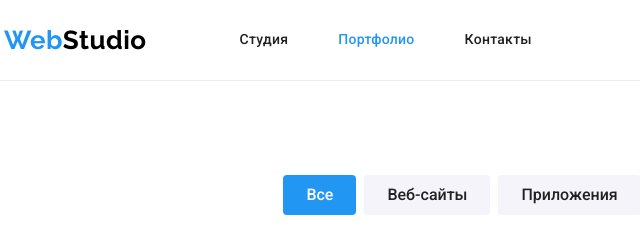
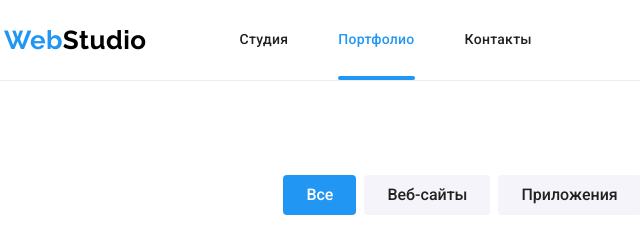
Before and after one commit to AnastasiyaSeroshtan/goit-markup-hw-05, a plain HTML site: page portfolio.html in a window 1280 px wide. Shown: the top 240 px of the page, 51-691 px from the left. Drawn offline with nearby package versions, Linux system fonts and the light colour scheme.

Commit message:
делает подчёркивание ссылки текущей страницы

```diff
--- a/css/styles.css
+++ b/css/styles.css
@@ -108,6 +108,7 @@ img {
 }
 
 .nav-list-link {
+  position: relative;
   display: block;
   padding-top: 32px;
   padding-bottom: 32px;
@@ -123,6 +124,18 @@ img {
 .header-contact-link:hover,
 .header-contact-link:focus {
   color: var(--accent-color);
+}
+
+.active-page::after {
+  position: absolute;
+  left: 0;
+  bottom: 0;
+  content: '';
+  display: block;
+  width: 100%;
+  height: 4px;
+  border-radius: 2px;
+  background-color: var(--accent-color);
 }
 
 .nav-contact-list {
```
